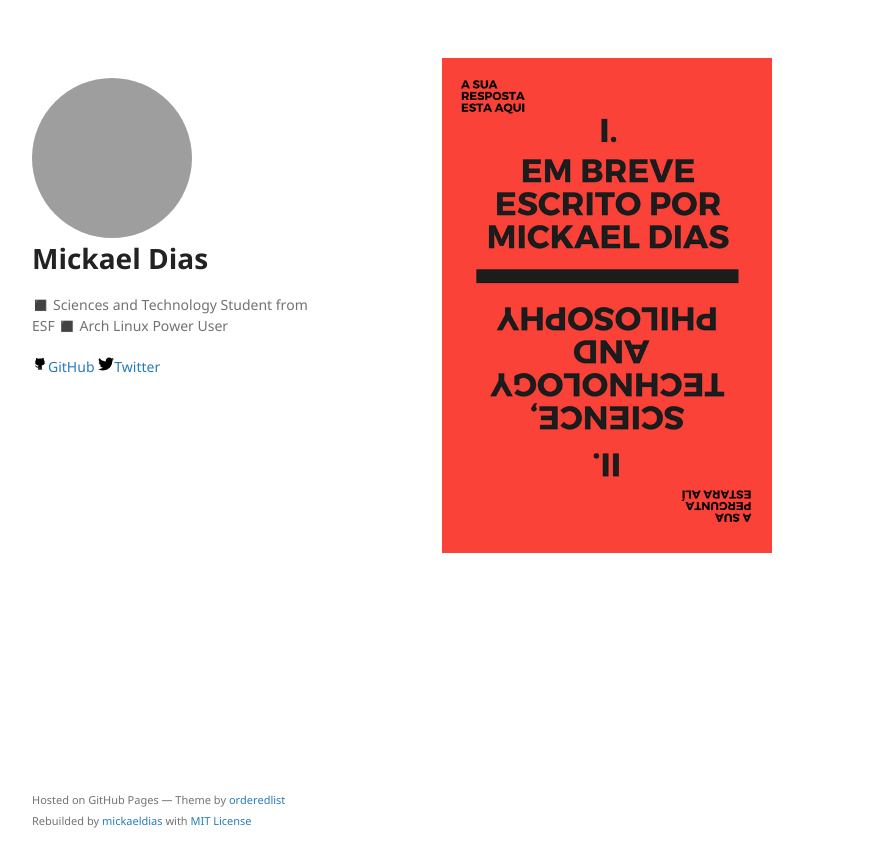
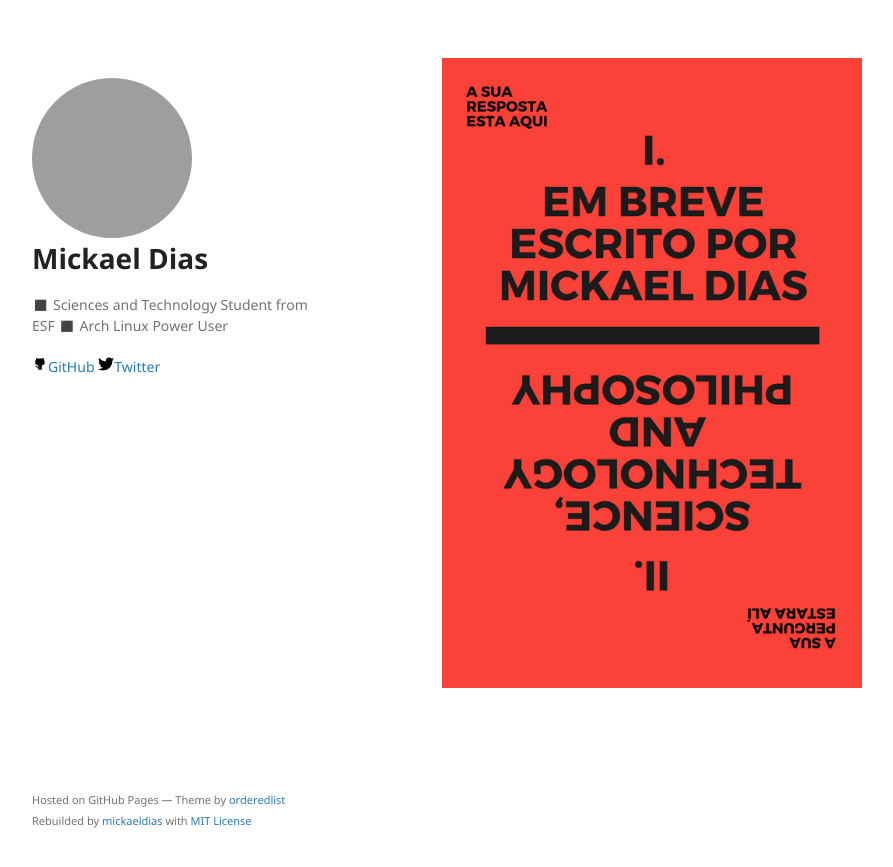
Before and after one commit to gliasa01/gliasa01.github.io, a Jekyll site: the page built from index.md, in a window 1280 px wide. Shown: the top 867 px of the page, without its empty margins (178-1071 px from the left). Built offline with Jekyll 4.4.1, drawn with Linux system fonts in a browser that asks for light colours; grey boxes are pictures that could not be loaded.

Commit message:
fix width layer

```diff
--- a/_sass/jekyll-theme-minimal.scss
+++ b/_sass/jekyll-theme-minimal.scss
@@ -114,7 +114,7 @@ img {
 }
 .layer {
   max-width: 100%;
-  width: 330px;
+  width: 420px;
   margin-left: 50px;
   margin-right: 50px;
 }
```
